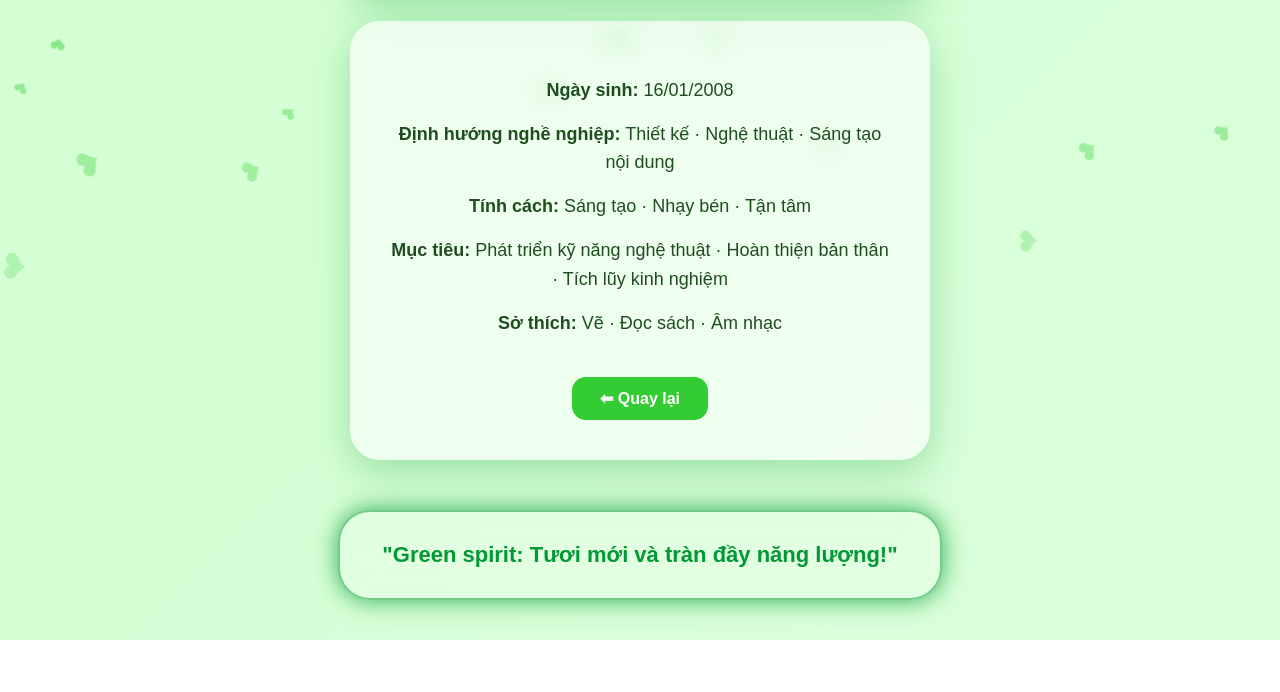
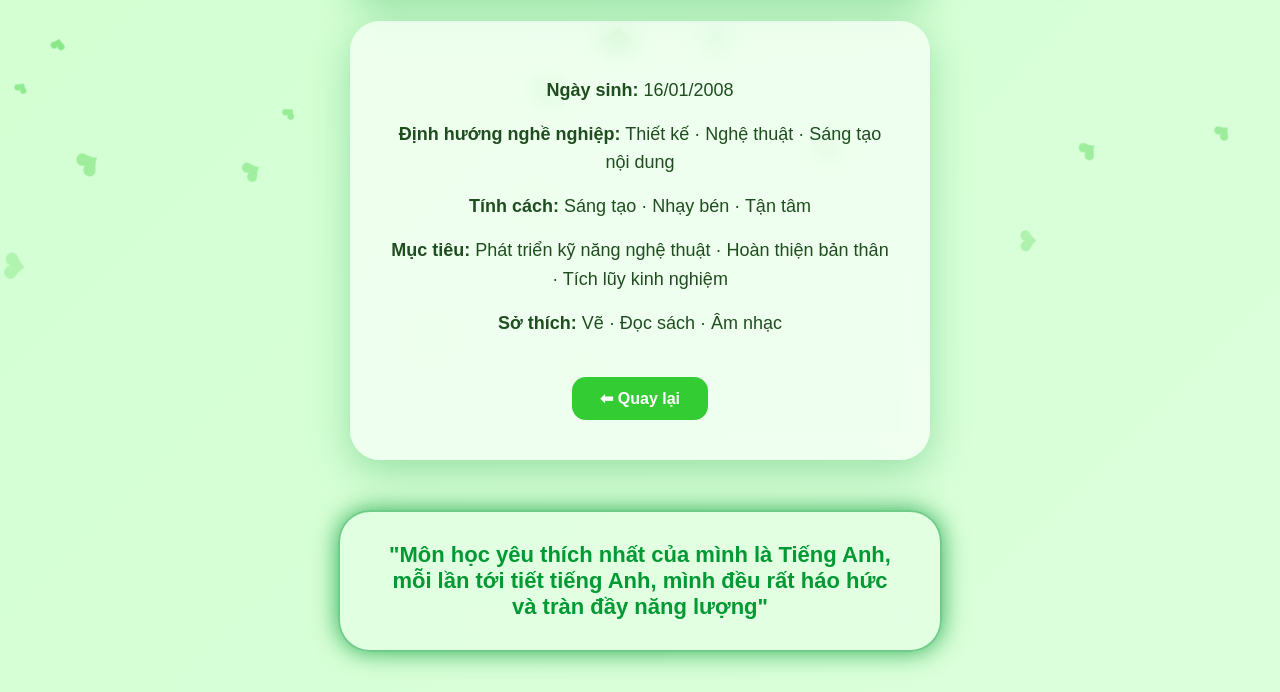
Before and after one commit to nhom3tinhoc12/trangwebnhom3.github.io, a plain HTML site: page tuyethanh.html in a window 1280 px wide. Shown: the part 402-1094 px from the top of the page. Before the commit the page ends 1042 px from the top, so only its background shows below. Drawn offline with Linux system fonts and the light colour scheme.

Commit message:
Update tuyethanh.html

```diff
--- a/tuyethanh.html
+++ b/tuyethanh.html
@@ -37,6 +37,6 @@ for(let i=0;i<50;i++){let heart=document.createElement("div");heart.classList.ad
     <a class="return" href="index.html">⬅ Quay lại</a>
 </div>
 
-<div class="slogan-card">"Green spirit: Tươi mới và tràn đầy năng lượng!"</div>
+<div class="slogan-card">"Môn học yêu thích nhất của mình là Tiếng Anh, mỗi lần tới tiết tiếng Anh, mình đều rất háo hức và tràn đầy năng lượng"</div>
 </body>
 </html>
```
